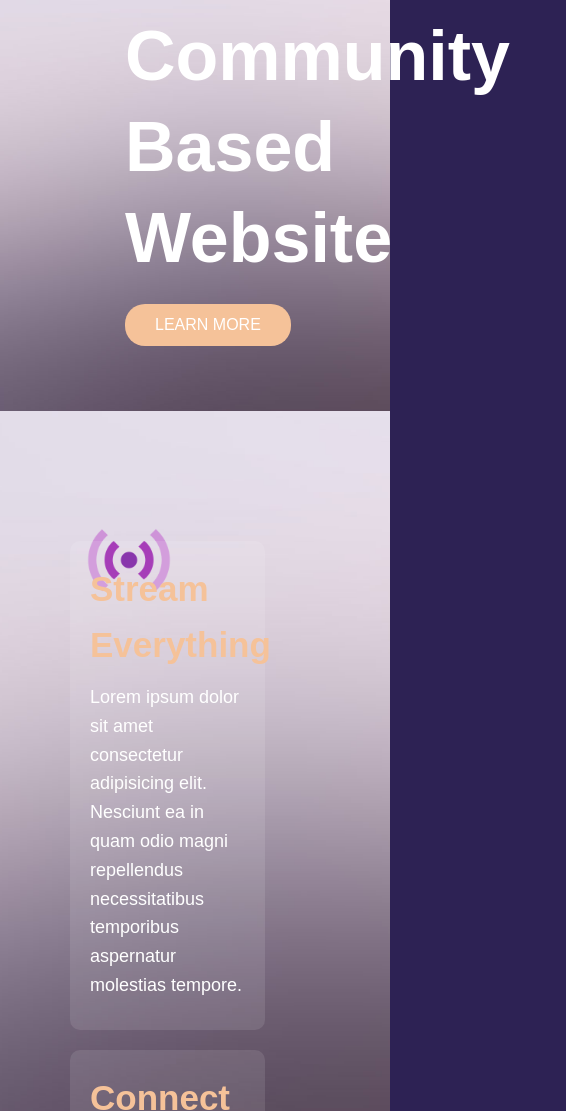
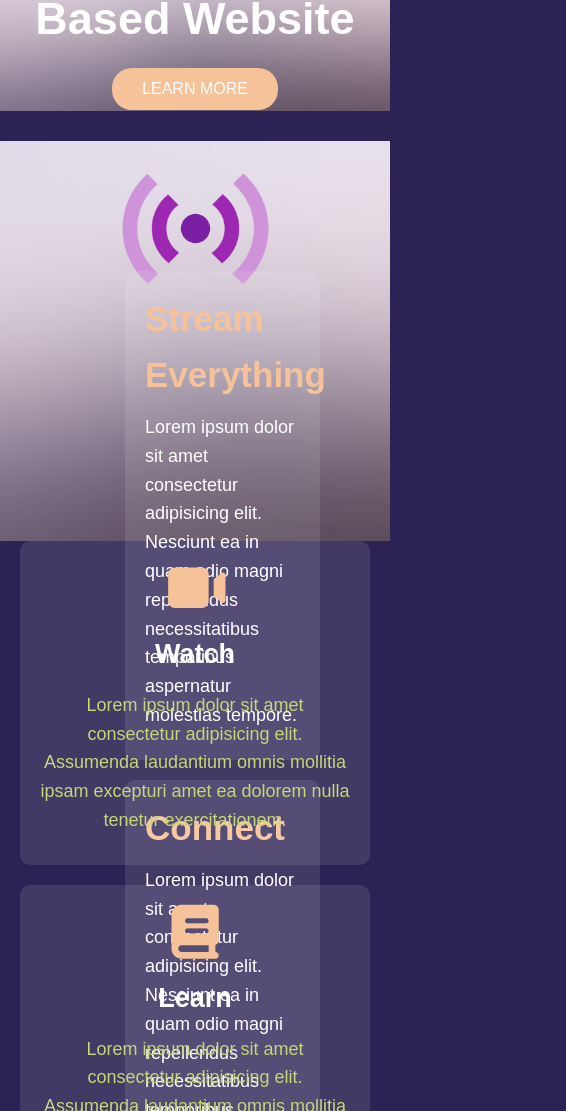
Before and after one commit to luigimorel/rellax-js-landing-page, a plain HTML site: page index.html in a window 390 px wide. Shown: the part 89-1200 px from the top of the page, 566 px wide, since content can reach past the window. Drawn offline with Linux system fonts and the light colour scheme.

Commit message:
Almost done. Remaining with fixing CSS

```diff
--- a/css/stylesheet.css
+++ b/css/stylesheet.css
@@ -92,7 +92,7 @@ section {
   position: absolute;
   width: 50%;
   top: 130px;
-  left: 70px;
+  right: 70px;
 }
 .section-stream .content > div,
 .section-grid > div {
@@ -128,3 +128,38 @@ section {
   justify-content: space-around;
   text-align: center;
 }
+
+/* MEDIA QUERIES */
+@media (max-width: 700px) {
+  .section-top .content,
+  .section-stream .play,
+  .section-grid .content {
+    position: static;
+    width: 100%;
+  }
+  .section-top {
+    min-height: 200px;
+    padding-top: 20px;
+  }
+  .section-top .content {
+    text-align: center;
+  }
+  .section-top .content h1 {
+    font-size: 45px;
+  }
+  .section-stream {
+    min-height: 400px;
+  }
+  .section-stream .play {
+    width: 50%;
+    display: block;
+    margin: 30px auto;
+  }
+  .section-grid {
+    display: block;
+    margin-top: 0;
+  }
+  .footer ul {
+    display: block;
+  }
+}
--- a/index.html
+++ b/index.html
@@ -16,8 +16,9 @@
     </section>
 
     <section class="section-stream">
-      <img src="./img/icon.png" alt="" class="play rellax" />
-      <div class="content rellax">
+      <img src="./img/icon.png" alt="" class="play rellax"
+      data-rellax-speed="-1" data-rellax-xs-speed="-5"/>
+      <div class="content rellax data-rellax-speed="10">
         <div>
           <h2 class="secondary-text">Stream Everything</h2>
 
@@ -40,7 +41,7 @@
     </section>
 
     <section class="section-grid">
-      <div class="rellax">
+      <div class="rellax" data-rellax-speed="1" data-rellax-xs-speed="3">
         <i class="fas fa-video fa-3x secondary-text"></i>
         <h2>Watch <span class="secondary-text dot"></span></h2>
         <p>
@@ -50,7 +51,7 @@
         </p>
       </div>
       <!--End of the first div-->
-      <div class="rellax">
+      <div class="rellax" data-rellax-speed="3" data-rellax-xs-speed="3">
         <i class="fas fa-book fa-3x secondary-text"></i>
         <h2>Learn <span class="secondary-text dot"></span></h2>
         <p>
@@ -60,7 +61,7 @@
         </p>
       </div>
       <!--End of the second div-->
-      <div class="rellax">
+      <div class="rellax" data-rellax-speed="5" data-rellax-xs-speed="3">
         <i class="fas fa-users fa-3x secondary-text"></i>
         <h2>Share <span class="secondary-text dot"></span></h2>
         <p>
@@ -82,7 +83,7 @@
         <li><a href="#">Contact Us</a></li>
       </ul>
     </footer>
-    <script src="">
+    <script src="./js/rellax.min.js">
       //Add the rellax js CDN link
     </script>
   </body>
```
